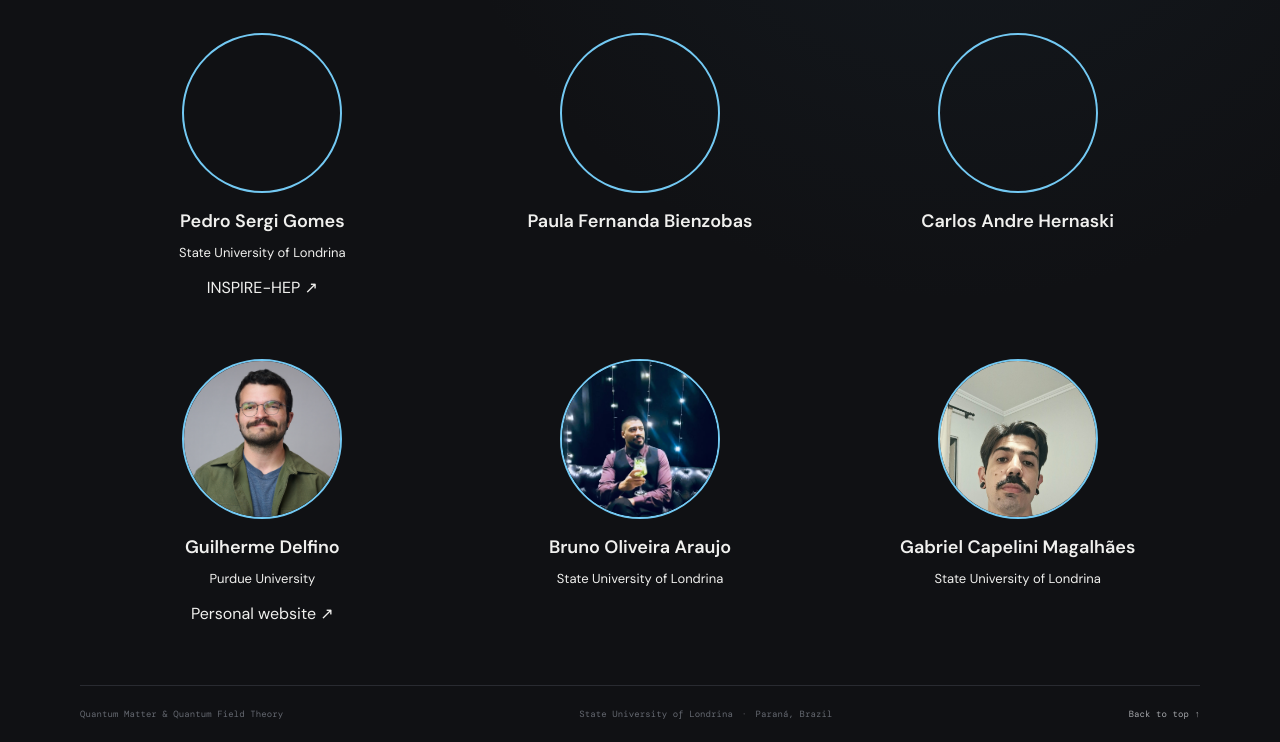
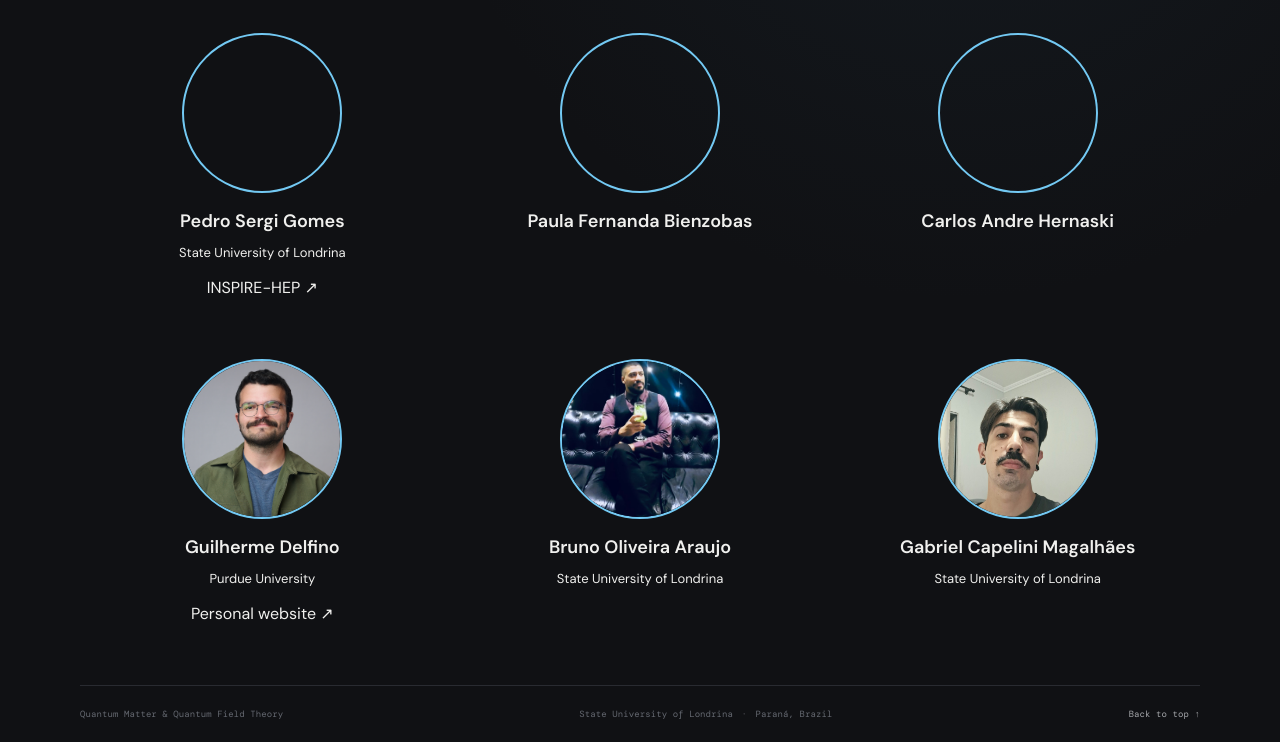
Before and after one commit to Quantum-Matter-and-Quantum-Field-Theory/quantum-matter-and-quantum-field-theory.github.io, a plain HTML site: page members.html in a window 1280 px wide. Shown: the part 318-1060 px from the top of the page. Drawn offline with nearby package versions, Linux system fonts and the light colour scheme.

Commit message:
Update members.html

```diff
--- a/members.html
+++ b/members.html
@@ -109,7 +109,8 @@
 
     <img class="member-photo"
          src="images/members/bruno-oliveira-araujo.jpeg"
-         alt="Bruno Oliveira de Araújo">
+         alt="Bruno Oliveira de Araújo"
+         style="object-position: center 65%;">
 
     <h3>Bruno Oliveira Araujo</h3>
 
@@ -123,7 +124,8 @@
 
   <img class="member-photo"
        src="images/members/gabriel-capelini-magalhaes.jpeg"
-       alt="Gabriel Capelini Magalhães">
+       alt="Gabriel Capelini Magalhães"
+       style="object-position: center 65%;">
 
   <h3>Gabriel Capelini Magalhães</h3>
 
```
